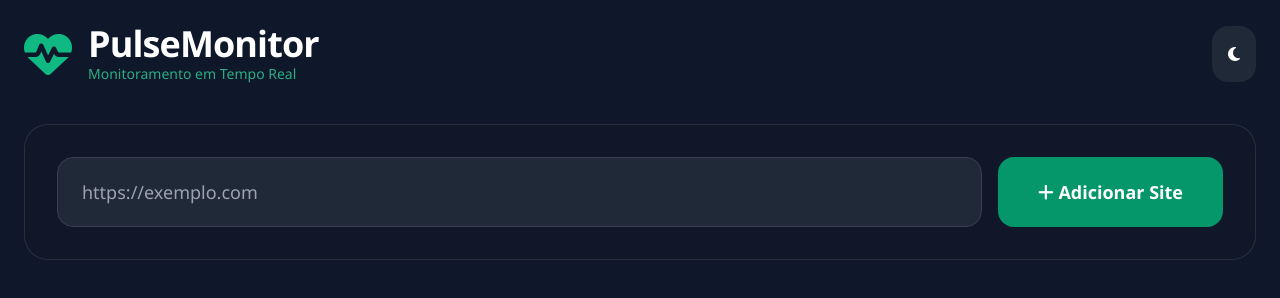
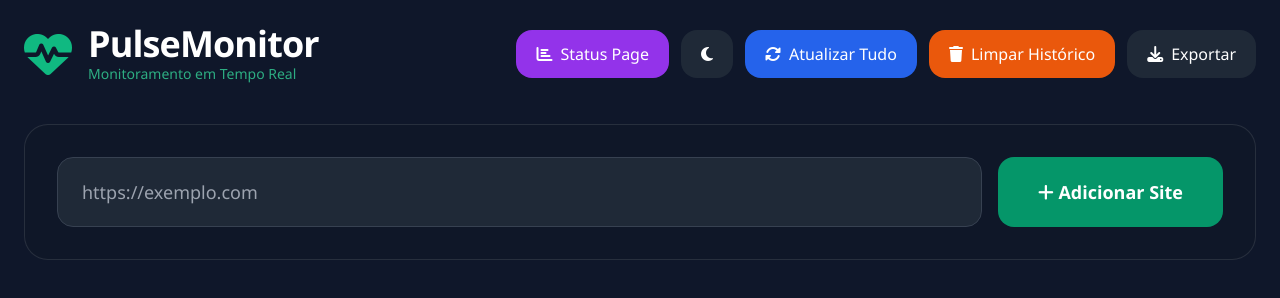
Before and after one commit to easflab/sitepulse-monitor, a plain HTML site: page index.html in a window 1280 px wide. Drawn offline with nearby package versions, Linux system fonts and the light colour scheme.

Commit message:
Update index.html

```diff
--- a/index.html
+++ b/index.html
@@ -19,9 +19,28 @@
                     <p class="text-emerald-400/80 text-sm">Monitoramento em Tempo Real</p>
                 </div>
             </div>
-            <button onclick="toggleTheme()" class="p-4 bg-gray-800 hover:bg-gray-700 rounded-2xl transition">
-                <i class="fas fa-moon" id="themeIcon"></i>
-            </button>
+
+            <div class="flex flex-wrap gap-3">
+                <a href="status.html" target="_blank" class="flex items-center gap-2 bg-purple-600 hover:bg-purple-700 px-5 py-3 rounded-2xl transition font-medium">
+                    <i class="fas fa-chart-bar"></i> Status Page
+                </a>
+
+                <button onclick="toggleTheme()" class="flex items-center gap-2 bg-gray-800 hover:bg-gray-700 px-5 py-3 rounded-2xl transition">
+                    <i class="fas fa-moon" id="themeIcon"></i>
+                </button>
+
+                <button onclick="reloadAll()" class="flex items-center gap-2 bg-blue-600 hover:bg-blue-700 px-5 py-3 rounded-2xl transition">
+                    <i class="fas fa-sync-alt"></i> Atualizar Tudo
+                </button>
+
+                <button onclick="clearAllHistory()" class="flex items-center gap-2 bg-orange-600 hover:bg-orange-700 px-5 py-3 rounded-2xl transition">
+                    <i class="fas fa-trash"></i> Limpar Histórico
+                </button>
+
+                <button onclick="exportData()" class="flex items-center gap-2 bg-gray-800 hover:bg-gray-700 px-5 py-3 rounded-2xl transition">
+                    <i class="fas fa-download"></i> Exportar
+                </button>
+            </div>
         </header>
 
         <div class="bg-gray-900/50 border border-white/10 rounded-3xl p-8 mb-10">
```
